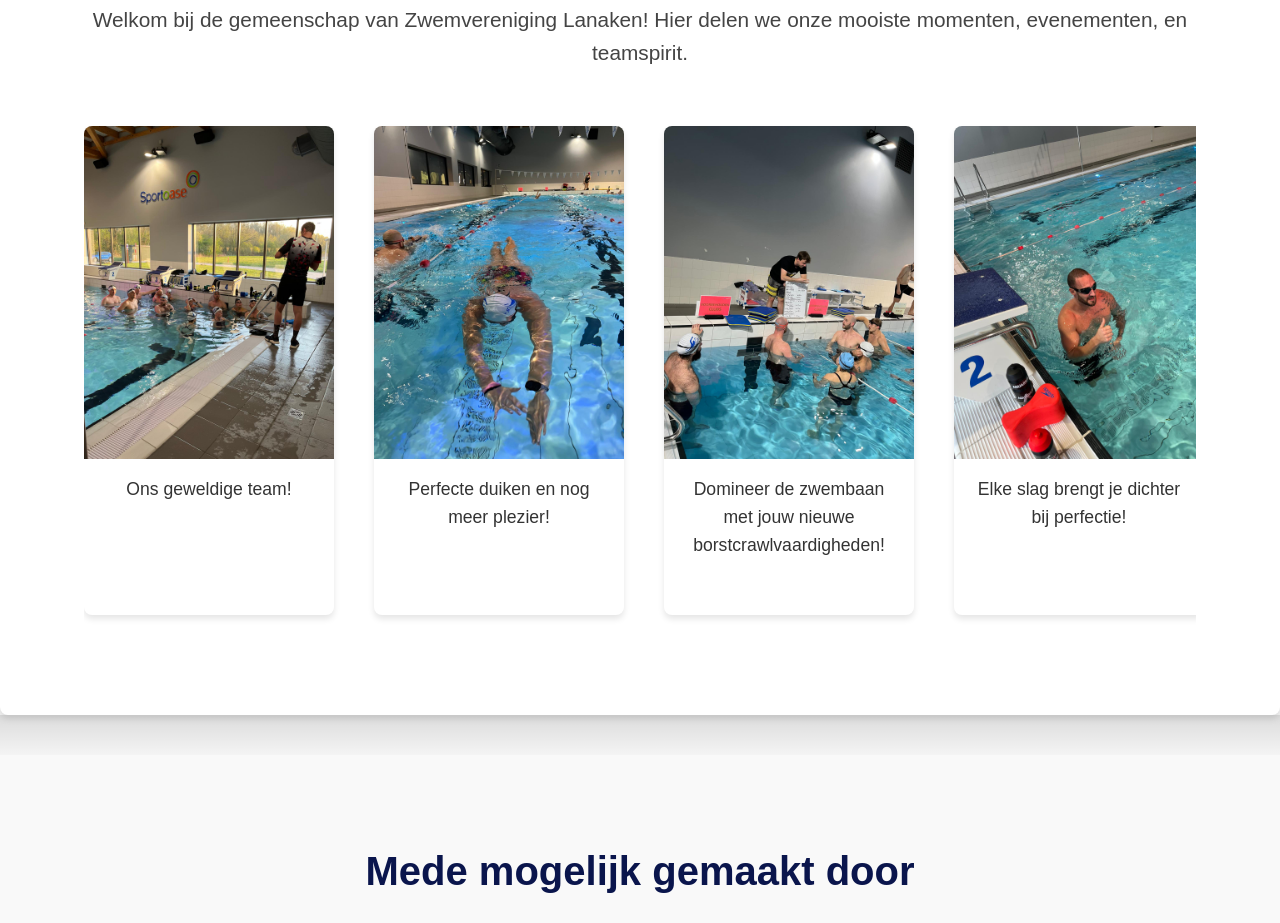
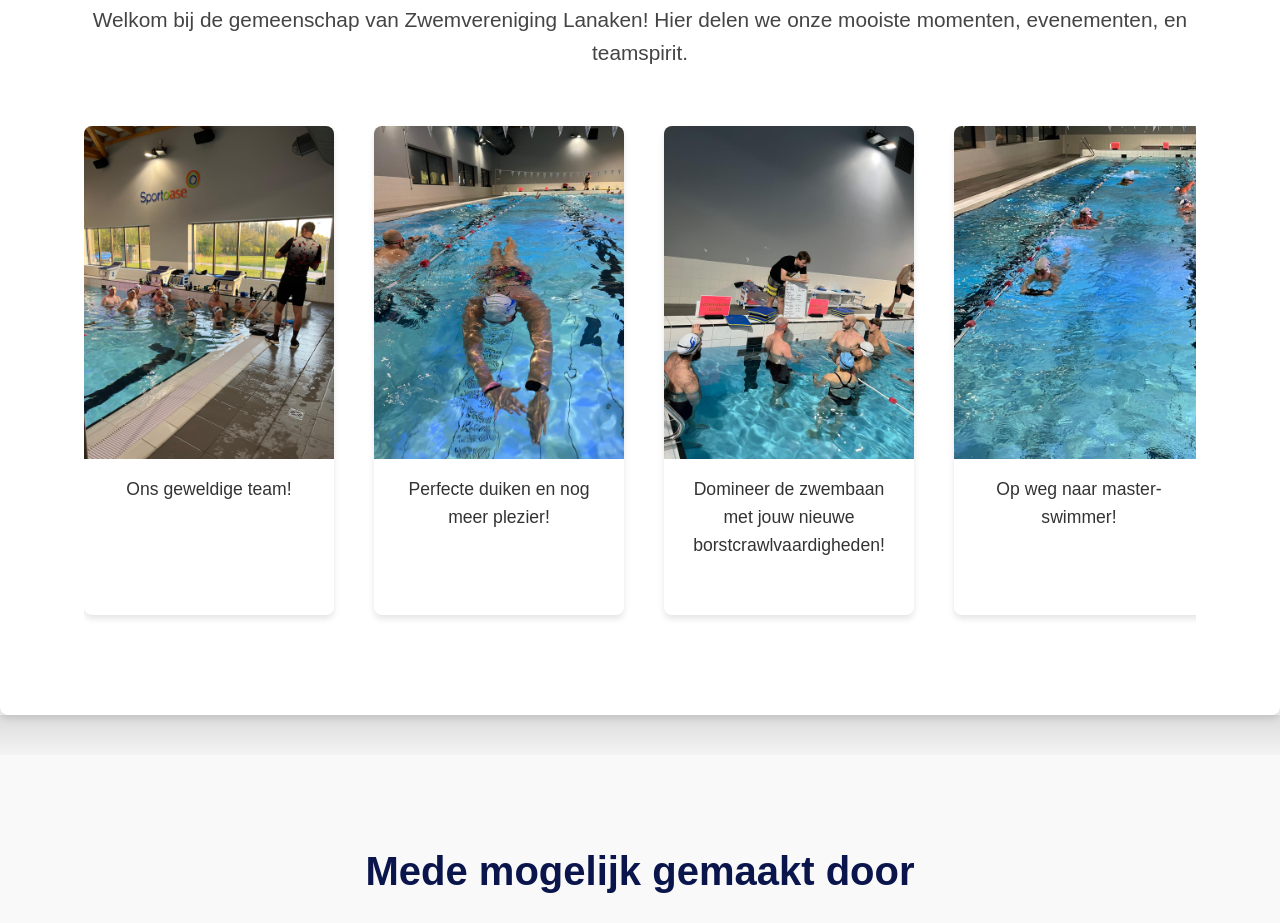
Before and after one commit to gemas/zvl, a plain HTML site: page clubinfo.html in a window 1280 px wide. Shown: the part 2614-3537 px from the top of the page. Drawn offline with Linux system fonts and the light colour scheme.

Commit message:
remove foto

```diff
--- a/clubinfo.html
+++ b/clubinfo.html
@@ -132,10 +132,6 @@
                     <p>Domineer de zwembaan met jouw nieuwe borstcrawlvaardigheden!</p>
                 </div>
                 <div class="gallery-item">
-                    <img src="Assets/WhatsApp Image 2025-04-16 at 19.41.45.jpeg" alt="Duiken">
-                    <p>Elke slag brengt je dichter bij perfectie!</p>
-                </div>
-                <div class="gallery-item">
                     <img src="Assets/WhatsApp Image 2025-04-16 at 19.38.14.jpeg" alt="Duiken">
                     <p>Op weg naar master-swimmer!</p>
                 </div>
```
Also changed, not shown: Assets/WhatsApp Image 2025-04-16 at 19.41.45.jpeg (deleted).
